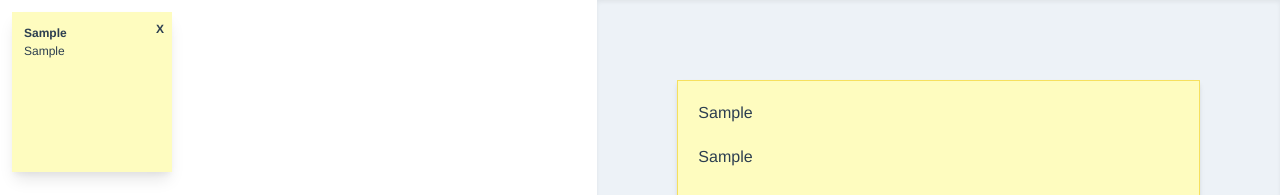
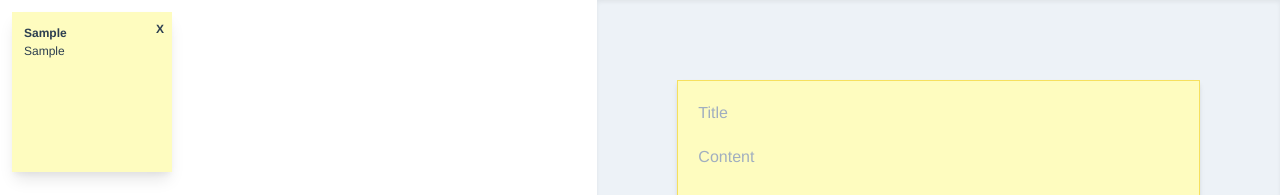
Before and after one commit to jesus-castro3/notetaker, a Vue app: page / in a window 1280 px wide. Both pictures are taken after typing "Sample", "Sample" into the empty fields and a click on the button "Create". Shown: the top 195 px of the page. Built offline with nearby package versions, Linux system fonts and the light colour scheme.

Commit message:
WIP: added selected feature, changed ref to reactive import

```diff
--- a/src/App.vue
+++ b/src/App.vue
@@ -1,12 +1,12 @@
 <template>
   <main class="w-full h-screen flex  justify-between">
-    <NoteDashboard :noteList="noteList" :deleteNote="deleteNote" :selectNote="noteSelect" />
-    <NoteEditor :onSubmit="onSubmit" ncontent="defaultvallll" name="default name"/>
+    <NoteDashboard :noteList="noteList" :onDelete="onDelete" :onSelect="onSelect" />
+    <NoteEditor :onSubmit="onSubmit" :content="state.content" :name="state.name" @notechange="onChange"/>
   </main>
 </template>
 
 <script>
-  import { onBeforeMount, ref } from 'vue';
+  import { onBeforeMount, reactive, ref } from 'vue';
   import NoteDashboard from './components/NoteDashboard';
   import NoteEditor from './components/NoteEditor';
 
@@ -14,21 +14,28 @@
     name: 'App',
     setup() {
       const noteList = ref([]);
-      const currentNote = ref({});
-      function onSubmit(name, content) {
-        if(!name.length) return;
+
+      const state = reactive({
+        content: '',
+        name: ''
+      });
+
+      function onSubmit() {
+        if(!state.name.length) return;
         noteList.value.push({
           // In a real world situation we would use a unique id gen. from BE
           // Using Date.now for demo purposes
           id: Date.now(),
-          name,
-          content
+          name: state.name,
+          content: state.content
         });
+        state.name = '';
+        state.content = '';
         //we save what we currently have to localstorage
         localStorage.setItem('noteTaker', JSON.stringify(noteList.value));
       }
 
-      function deleteNote(id) {
+      function onDelete(id) {
         const noteTakerStringData = localStorage.getItem('noteTaker');
         const noteTakerList = noteTakerStringData ? JSON.parse(noteTakerStringData) : [];
         const newNoteList = noteTakerList.filter(note => note.id !== id);
@@ -36,11 +43,20 @@
         localStorage.setItem('noteTaker', JSON.stringify(noteList.value))
       }
 
-      function noteSelect(id) {
+      function onSelect(id) {
         const noteTakerStringData = localStorage.getItem('noteTaker');
         const noteTakerList = noteTakerStringData ? JSON.parse(noteTakerStringData) : [];
         const newCurrentNote = noteTakerList.find(note => note.id === id);
-        currentNote.value = newCurrentNote;
+        state.name = newCurrentNote.name;
+        state.content = newCurrentNote.content;
+      }
+
+      function onChange(val, type){
+        if(type === 'name') {
+          state.name = val;
+        } else {
+          state.content = val;
+        }
       }
 
        onBeforeMount(() => {
@@ -51,10 +67,11 @@
 
       return {
         onSubmit,
-        deleteNote,
+        onDelete,
+        onSelect,
+        onChange,
         noteList,
-        noteSelect,
-        currentNote
+        state
       }
     },
 
--- a/src/components/NoteDashboard.vue
+++ b/src/components/NoteDashboard.vue
@@ -7,7 +7,7 @@
         :key="note.id"
         @click="onSelect(note.id)"
       >
-        <button class="absolute right-0 top-0 p-2 font-bold" @click="onDelete(note.id)">
+        <button class="absolute right-0 top-0 p-2 font-bold" @click.stop="onDelete(note.id)">
           X
         </button>
         <Note :name="note.name" :content="note.content" />
--- a/src/components/NoteEditor.vue
+++ b/src/components/NoteEditor.vue
@@ -4,18 +4,20 @@
   >
     <form
       class="flex flex-col h-full w-full shadow-md border-solid border border-yellow-400"
-      @submit.prevent="onSubmit(name, content)"
+      @submit.prevent="onSubmit"
     >
       <input
         class="bg-yellow-200 outline-none p-5 border-b-1 border-gray-600"
         placeholder="Title"
         type="text"
-        v-model="name"
+        @input="$emit('notechange', $event.target.value, 'name')"
+        :value="name"
       />
       <textarea
         class="bg-yellow-200 outline-none h-full px-5"
         placeholder="Content"
-        v-model="content"
+        @input="$emit('notechange', $event.target.value, 'content')"
+        :value="content"
       />
       <button class="bg-green-400 text-gray-200 font-bold p-1 hover:bg-green-500" type="submit">
         Create
@@ -25,22 +27,13 @@
 </template>
 
 <script>
-import { ref } from 'vue';
+/* eslint-disable vue/no-mutating-props */
 export default {
   name: 'NoteEditor',
   props: {
     onSubmit: Function,
+    content: String,
+    name: String
   },
-  setup(props) {
-    console.log(props);
-    const content = ref('');
-    const name = ref('');
-
-    return {
-      content,
-      name,
-    };
-  },
-
 };
 </script>
```
